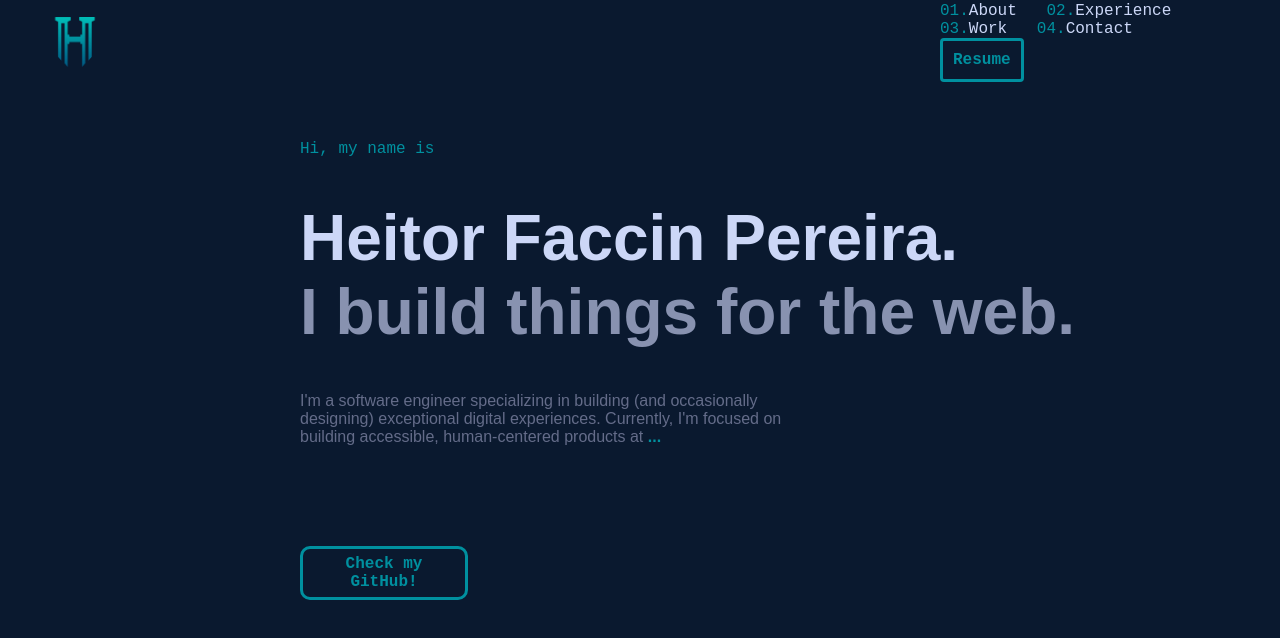
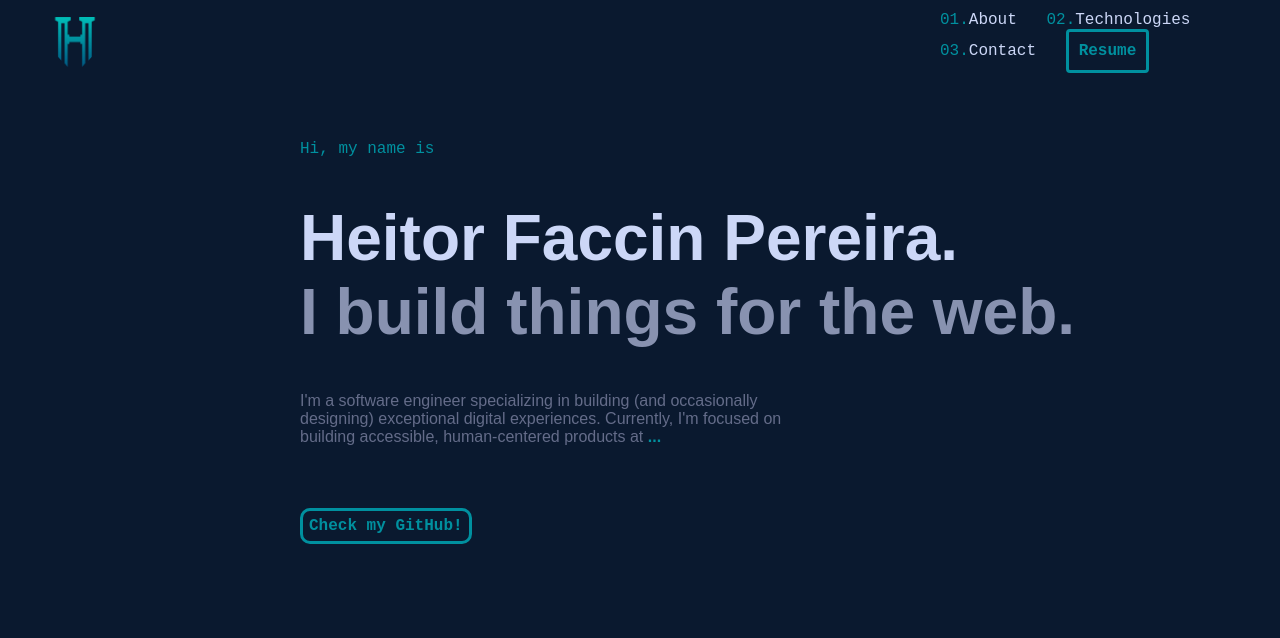
Before and after one commit to HeitorFPereira/html-css, a plain HTML site: page desafios/d010.2/index.html in a window 1280 px wide. Drawn offline with Linux system fonts and the light colour scheme; a web font is replaced by a local one.

Commit message:
Mudança no Bortão

```diff
--- a/desafios/d010.2/index.html
+++ b/desafios/d010.2/index.html
@@ -16,15 +16,12 @@
                     <li><span>01.</span>About</li>
                 </a>
                 <a href="#">
-                    <li><span>02.</span>Experience</li>
+                    <li><span>02.</span>Technologies</li>
                 </a>
                 <a href="#">
-                    <li><span>03.</span>Work</li>
+                    <li><span>03.</span>Contact</li>
                 </a>
-                <a href="#">
-                    <li><span>04.</span>Contact</li>
-                </a>
-                <a href="#">
+                    <a href="#">
                     <li class="resume">Resume</li>
                 </a>
             </ul>
@@ -38,8 +35,8 @@
             sub">I build things for the web.</span>
         </h1>
         <p class="text">I'm a software engineer specializing in building (and occasionally designing) exceptional digital experiences. Currently, I'm focused on building accessible, human-centered products at <strong>...</strong></p>
-
-        <p class="button">Check my GitHub!</p>
+        <br><br><br>
+        <a href="https://github.com/HeitorFPereira" class="button" target="_blank">Check my GitHub!</a></p>
     </main>
 </body>
 </html>
--- a/desafios/d010.2/style.css
+++ b/desafios/d010.2/style.css
@@ -126,6 +126,7 @@ strong{
     text-align: center;
     cursor: pointer;
     font-weight: bold;
+    text-decoration: none;
 }
 
 .button:hover{
@@ -133,4 +134,5 @@ strong{
     animation-duration: 2s;
     background-color: #00909F;
     color: #0A192F;
+    text-decoration: underline;
 }
```
